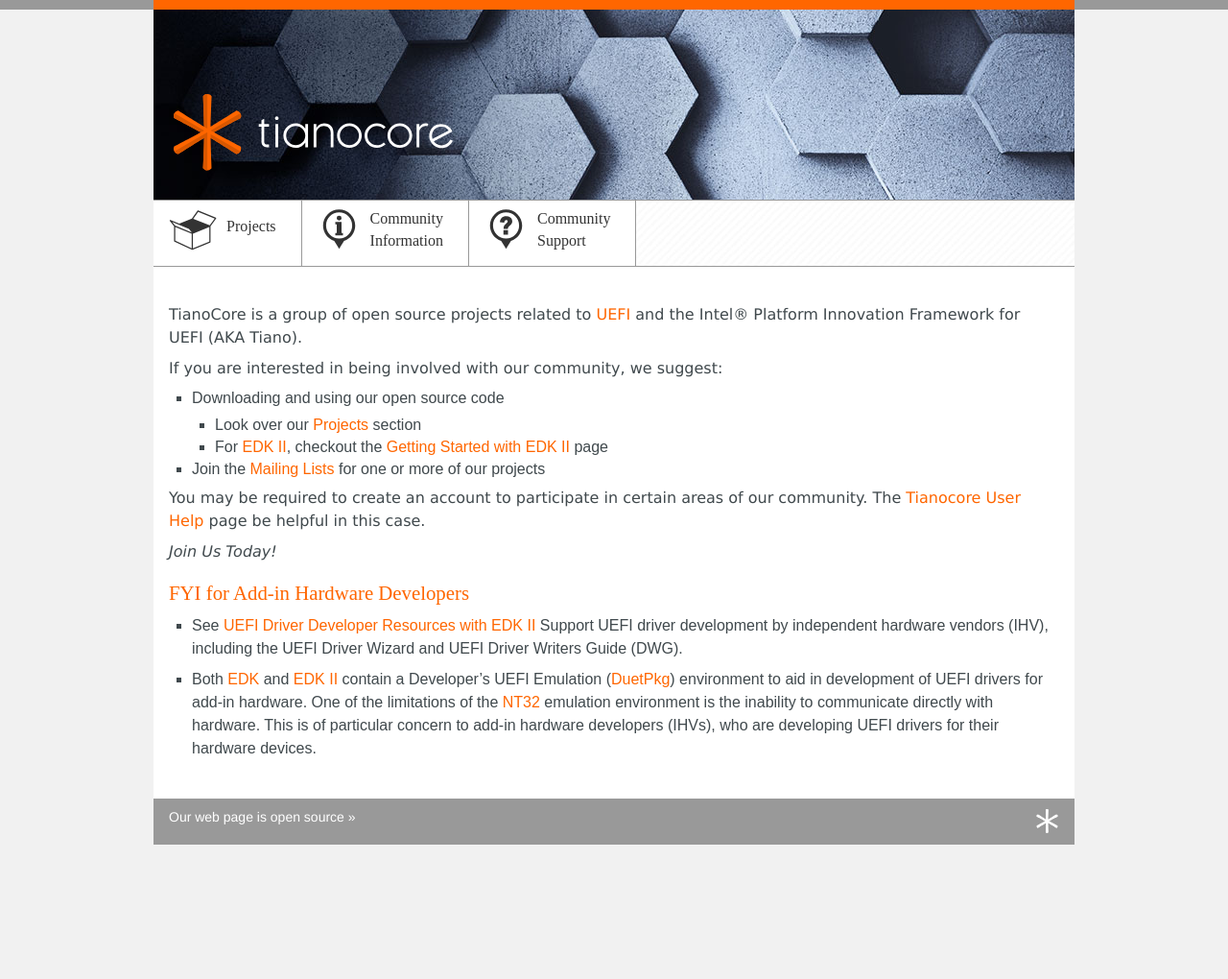
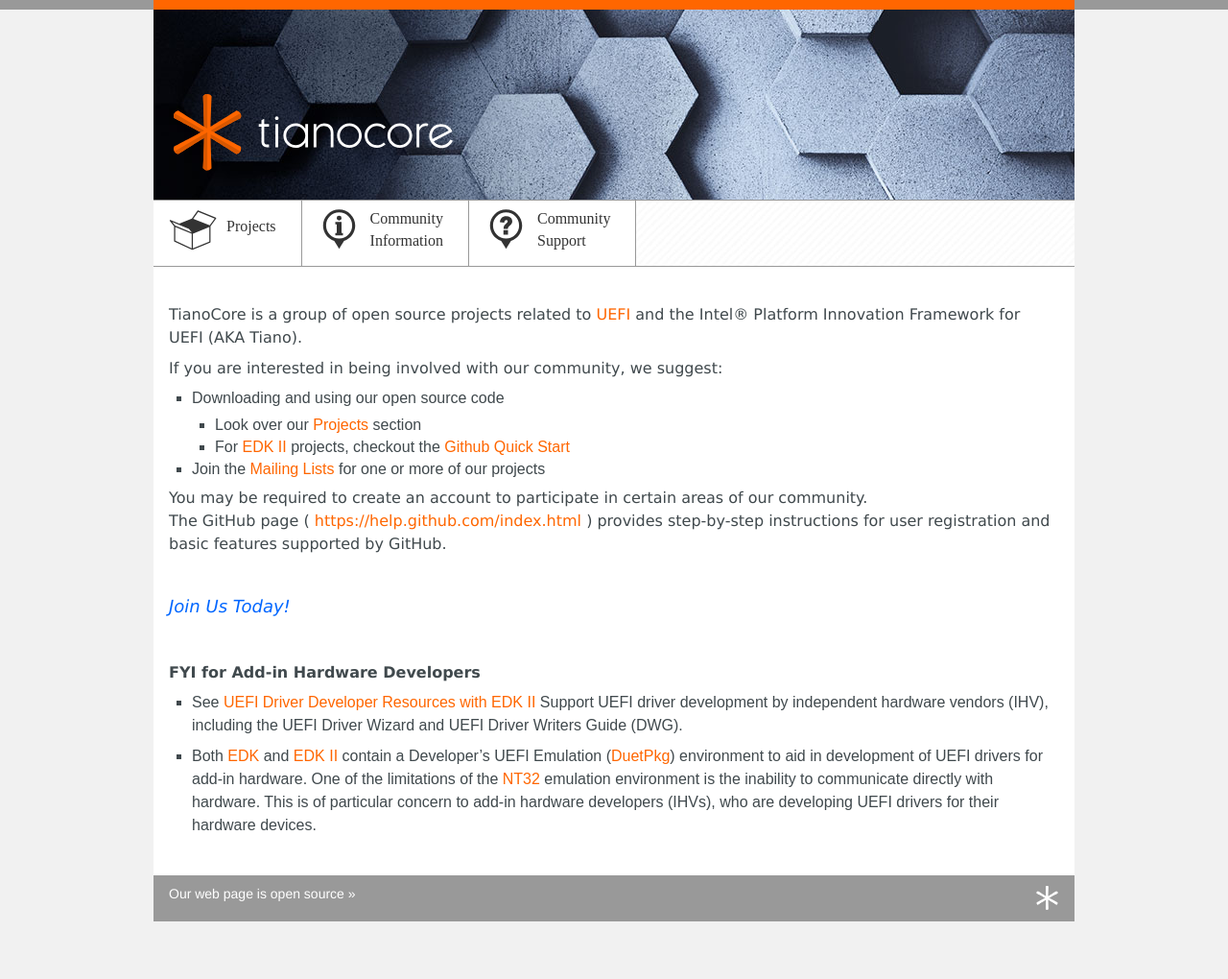
Before and after one commit to tianocore/tianocore.github.io, a Jekyll site: the page built from contrib/getting-started.md, in a window 1280 px wide. Shown: the whole page at 96% size. Built offline with Jekyll 4.4.1, drawn with Linux system fonts in a browser that asks for light colours; nearby versions of some CDN libraries; before the commit the page ends 940 px from its top, so only the background shows below that.

Commit message:
Update for Github quick start page

```diff
--- a/contrib/getting-started.md
+++ b/contrib/getting-started.md
@@ -11,17 +11,22 @@ If you are interested in being involved with our community, we suggest:
 
 * Downloading and using our open source code
   * Look over our [Projects]({{wiki}}/Additional-Projects) section
-  * For [EDK II], checkout the [Getting Started with EDK
-    II]({{wiki}}/Getting%20Started%20with%20EDK%20II) page
+  * For [EDK II] projects, checkout the  [Github Quick Start]({{wiki}}/SourceForge-to-Github-Quick-Start)
 * Join the [Mailing Lists]({{wiki}}/Mailing Lists) for one or more of our projects
 
 You may be required to create an account to participate in certain
-areas of our community. The [Tianocore User
-Help]({{wiki}}/Tianocore%20User%20Help) page be helpful in this case.
+areas of our community. <BR>
+The GitHub page ( [https://help.github.com/index.html](https://help.github.com/index.html) ) provides step-by-step instructions for user registration and basic features supported by GitHub.
 
-*Join Us Today!*
+<BR>
+<MTMarkdownOptions output='html4'>
+<font color="#0066FF" size="4"><i>Join Us Today!</i></font>
+<br>
+<br>
+<Br>
+<b><font size="3" >FYI for Add-in Hardware Developers</font></b>
+</MTMarkdownOptions>
 
-## FYI for Add-in Hardware Developers
 
 * See [UEFI Driver Developer Resources with EDK
   II]({{wiki}}/Driver_Developer) Support UEFI driver development by
```
